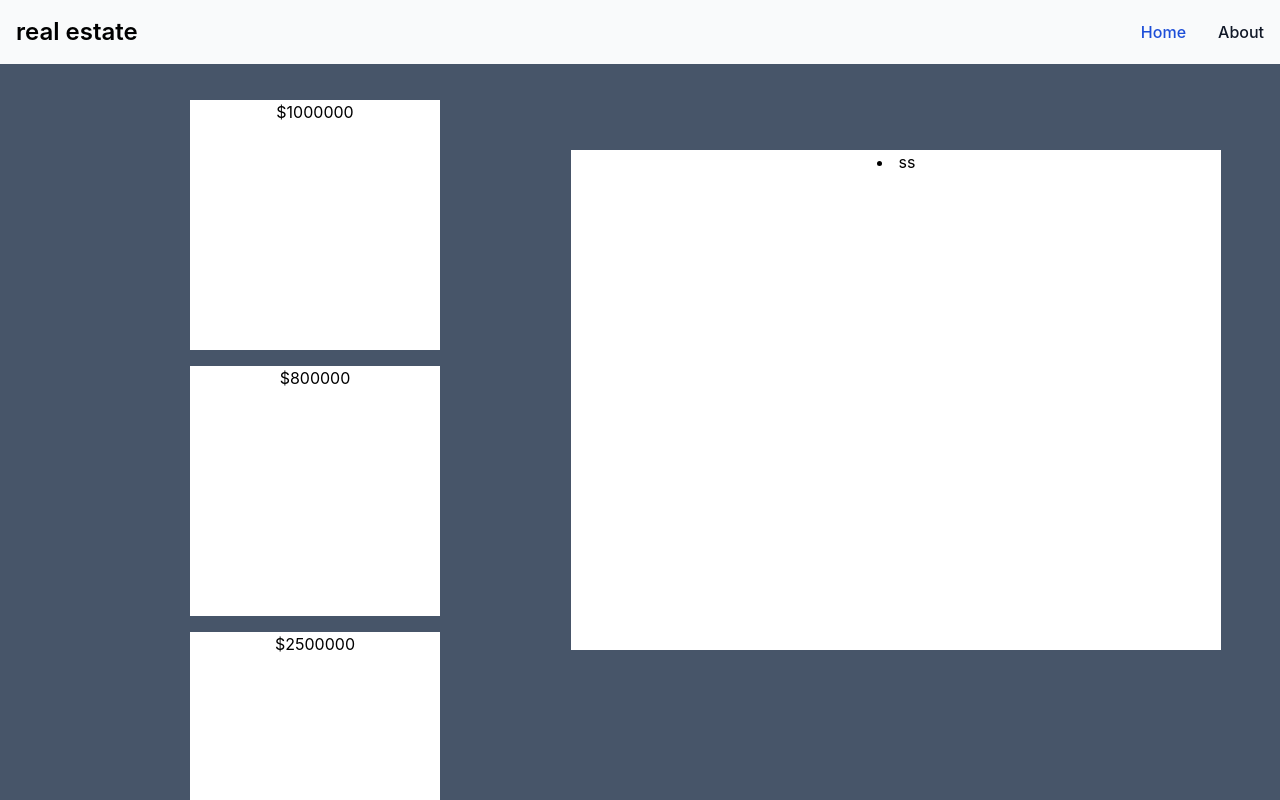
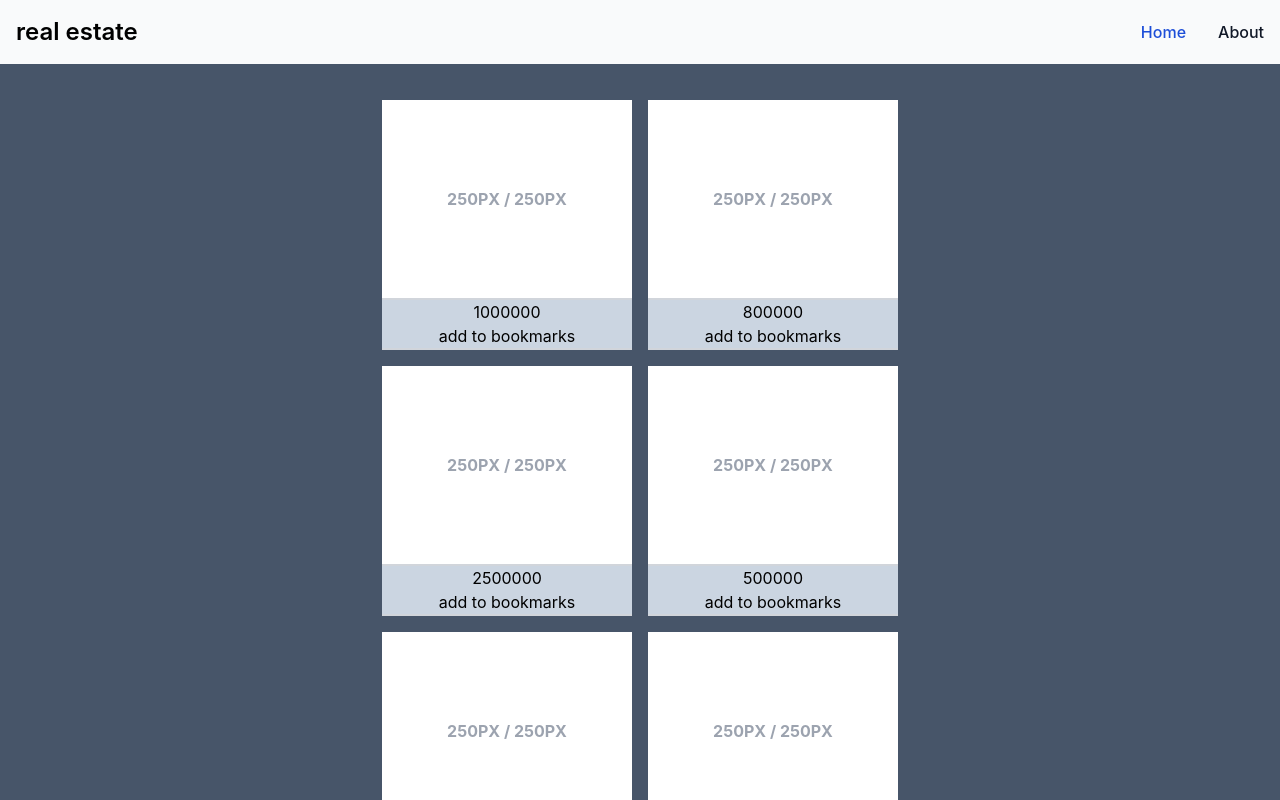
Before and after one commit to Ameer2000Mzori/Real-Estates-Website, a React (Create React App) app in the folder frontend/: page / in a window 1280 px wide. Shown: the top 800 px of the page. Built offline with nearby package versions, Linux system fonts and the light colour scheme.

Commit message:
added more styling to the cards

```diff
--- a/frontend/src/components/hooks/HomePage.js
+++ b/frontend/src/components/hooks/HomePage.js
@@ -40,26 +40,26 @@ const housesObjs = [
     bathrooms: 2,
     description: 'quaint cottage with 3 bedrooms and 2 bathrooms',
   },
-  // {
-  //   id: 5,
-  //   title: 'Condo 1',
-  //   price: 1200000,
-  //   country: 'Canada',
-  //   city: 'Toronto',
-  //   bedrooms: 3,
-  //   bathrooms: 2,
-  //   description: 'modern condo with 3 bedrooms and 2 bathrooms',
-  // },
-  // {
-  //   id: 6,
-  //   title: 'apartment 1',
-  //   price: 1500000,
-  //   country: 'US',
-  //   city: 'New York',
-  //   bedrooms: 2,
-  //   bathrooms: 1,
-  //   description: 'modern condo with 2 bedrooms and 1 bathrooms',
-  // },
+  {
+    id: 5,
+    title: 'Condo 1',
+    price: 1200000,
+    country: 'Canada',
+    city: 'Toronto',
+    bedrooms: 3,
+    bathrooms: 2,
+    description: 'modern condo with 3 bedrooms and 2 bathrooms',
+  },
+  {
+    id: 6,
+    title: 'apartment 1',
+    price: 1500000,
+    country: 'US',
+    city: 'New York',
+    bedrooms: 2,
+    bathrooms: 1,
+    description: 'modern condo with 2 bedrooms and 1 bathrooms',
+  },
 ]
 
 export default housesObjs
--- a/frontend/src/components/pages/HomePage.jsx
+++ b/frontend/src/components/pages/HomePage.jsx
@@ -6,16 +6,22 @@ const HomePage = () => {
 
   return (
     <div className="flex flex-row  h-[100dvh] text-center items-center justify-center bg-slate-600">
-      <ul className="house-list flex flex-row text-center items-center justify-center gap-4 w-[40%] h-[600px] flex-wrap">
+      <ul className="house-list flex flex-row text-center items-center justify-center gap-4 w-[60%] h-[600px] flex-wrap">
         {housesObjs.map((house) => (
-          <li className="w-[250px] h-[250px] bg-white" key={house.id}>
-            <p>${house.price}</p>
+          <li
+            className="w-[250px] h-[250px] bg-white flex flex-col text-center items-center justify-center"
+            key={house.id}
+          >
+            <div className="h-[80%] w-[100%] bg-white flex flex-col text-center items-center justify-center border-b-2 border-gray-300">
+              <h2 className="text-gray-400 text-md font-bold">250PX / 250PX</h2>
+            </div>
+            <div className="h-[20%] w-[100%] bg-slate-300 flex flex-col text-center items-center justify-evenly border-b-2 border-gray-300">
+              <p>{house.price}</p>
+              <button type="button">add to bookmarks</button>
+            </div>
           </li>
         ))}
       </ul>
-      <div>
-        <li className="w-[650px] h-[500px] bg-white">ss</li>
-      </div>
     </div>
   )
 }
```
